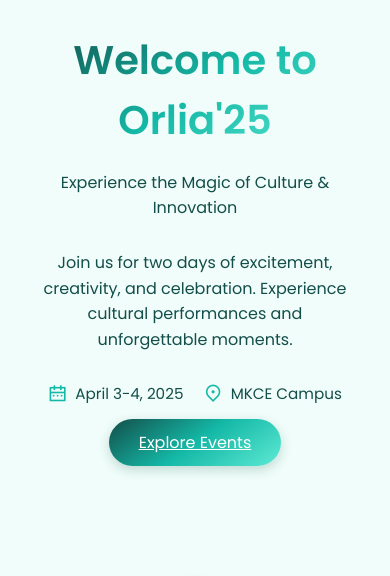
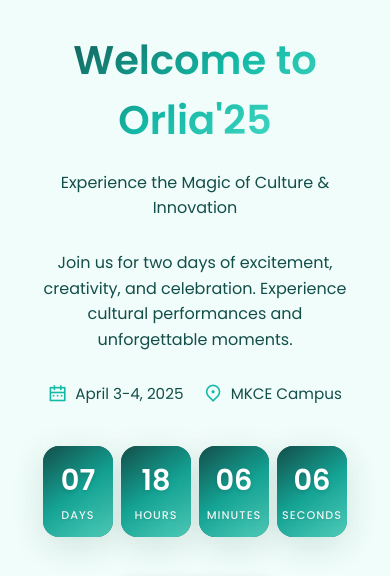
Before and after one commit to jayanthansenthilkumar/Orlia, a PHP site: page / in a window 390 px wide. Shown: the top 576 px of the page. Run offline with PHP 8.4, Linux system fonts and the light colour scheme.

Commit message:
Countdown added

```diff
--- a/assets/script/script.js
+++ b/assets/script/script.js
@@ -1,13 +1,22 @@
-// Add smooth scrolling for anchor links
-document.querySelectorAll(".nav-links a").forEach((anchor) => {
-  anchor.addEventListener("click", function (e) {
+// Add smooth scrolling for all anchor links and buttons
+document.querySelectorAll('a[href^="#"], .hero-btn').forEach(anchor => {
+    anchor.addEventListener('click', function(e) {
         e.preventDefault();
-    const targetId = this.getAttribute("href").substring(1);
+
+        // Get the target element
+        const targetId = this.getAttribute('href')?.substring(1) ||
+                        this.getAttribute('data-target');
         const targetElement = document.getElementById(targetId);
         if (targetElement) {
             targetElement.scrollIntoView({
-        behavior: "smooth",
+                behavior: 'smooth',
+                block: 'start'
             });
+            // Close mobile menu if exists
+            const mobileMenu = document.querySelector('.mobile-menu');
+            if (mobileMenu && mobileMenu.classList.contains('active')) {
+                mobileMenu.classList.remove('active');
+            }
         }
     });
 });
@@ -26,3 +35,43 @@ document.addEventListener("DOMContentLoaded", function () {
     });
   });
 });
+
+function updateCountdown() {
+    const countdownDate = new Date("April 2, 2025 09:00:00").getTime();
+
+    function update() {
+        const now = Date.now();
+        const distance = countdownDate - now;
+
+        const days = Math.floor(distance / (1000 * 60 * 60 * 24));
+        const hours = Math.floor((distance % (1000 * 60 * 60 * 24)) / (1000 * 60 * 60));
+        const minutes = Math.floor((distance % (1000 * 60 * 60)) / (1000 * 60));
+        const seconds = Math.floor((distance % (1000 * 60)) / 1000);
+
+        // Update countdown elements
+        const elements = document.querySelectorAll('.countdown-item span:first-child');
+        const values = [days, hours, minutes, seconds];
+
+        elements.forEach((element, index) => {
+            if (element) {
+                element.textContent = values[index].toString().padStart(2, '0');
+            }
+        });
+    }
+
+    // Run immediately
+    update();
+
+    // Update every second
+    return setInterval(update, 1000);
+}
+
+// Initialize countdown
+document.addEventListener('DOMContentLoaded', () => {
+    const interval = updateCountdown();
+
+    // Cleanup
+    window.addEventListener('beforeunload', () => {
+        clearInterval(interval);
+    });
+});
--- a/assets/styles/styles.css
+++ b/assets/styles/styles.css
@@ -270,11 +270,14 @@ h1, p {
     cursor: pointer;
     transition: all 0.3s ease;
     box-shadow: 0 4px 12px rgba(6, 78, 59, 0.2);
+    text-decoration: none;
+    display: inline-block;
 }
 
 .hero-btn:hover {
     transform: translateY(-2px);
-    box-shadow: 0 3px 10px rgba(6, 78, 59, 0.3);
+    box-shadow: 0 6px 15px rgba(6, 78, 59, 0.3);
+    color: white;
 }
 
 .hero-desc {
@@ -603,11 +606,14 @@ h1, p {
     cursor: pointer;
     transition: all 0.3s ease;
     box-shadow: 0 4px 12px rgba(6, 78, 59, 0.2);
+    text-decoration: none;
+    display: inline-block;
 }
 
 .hero-btn:hover {
     transform: translateY(-2px);
-    box-shadow: 0 3px 10px rgba(6, 78, 59, 0.3);
+    box-shadow: 0 6px 15px rgba(6, 78, 59, 0.3);
+    color: white;
 }
 
 .stick-note {
@@ -3935,3 +3941,113 @@ h1, p {
         font-size: 14px;
     }
 }
+
+.countdown-container {
+    display: flex;
+    gap: 1.2rem;
+    margin: 2.5rem 0;
+    justify-content: center;
+    padding: 1rem;
+    background: rgba(255, 255, 255, 0.1);
+    backdrop-filter: blur(8px);
+    border-radius: 20px;
+    border: 1px solid rgba(255, 255, 255, 0.2);
+}
+
+.countdown-item {
+    display: flex;
+    flex-direction: column;
+    align-items: center;
+    background: var(--primary-dark);
+    padding: 1.5rem 1rem;
+    border-radius: 16px;
+    min-width: 100px;
+    position: relative;
+    overflow: hidden;
+    box-shadow: 0 8px 32px rgba(6, 78, 59, 0.15);
+    transition: all 0.3s cubic-bezier(0.4, 0, 0.2, 1);
+}
+
+.countdown-item::before {
+    content: '';
+    position: absolute;
+    top: 0;
+    left: 0;
+    right: 0;
+    bottom: 0;
+    background: var(--gradient);
+    opacity: 0.8;
+    transition: opacity 0.3s ease;
+}
+
+.countdown-item:hover {
+    transform: translateY(-5px);
+}
+
+.countdown-item:hover::before {
+    opacity: 1;
+}
+
+.countdown-item span {
+    position: relative;
+    z-index: 1;
+}
+
+.countdown-item span:first-child {
+    font-size: 2.5rem;
+    font-weight: 700;
+    color: #fff;
+    text-shadow: 0 2px 4px rgba(0, 0, 0, 0.1);
+    margin-bottom: 0.3rem;
+}
+
+.countdown-item .label {
+    font-size: 0.85rem;
+    color: rgba(255, 255, 255, 0.9);
+    font-weight: 500;
+    text-transform: uppercase;
+    letter-spacing: 1.5px;
+    text-shadow: 0 1px 2px rgba(0, 0, 0, 0.1);
+}
+
+@media (max-width: 768px) {
+    .countdown-container {
+        gap: 0.8rem;
+        padding: 0.8rem;
+        margin: 2rem 0;
+    }
+
+    .countdown-item {
+        min-width: 80px;
+        padding: 1rem 0.8rem;
+    }
+
+    .countdown-item span:first-child {
+        font-size: 2rem;
+    }
+
+    .countdown-item .label {
+        font-size: 0.75rem;
+        letter-spacing: 1px;
+    }
+}
+
+@media (max-width: 480px) {
+    .countdown-container {
+        gap: 0.5rem;
+        padding: 0.5rem;
+    }
+
+    .countdown-item {
+        min-width: 70px;
+        padding: 0.8rem 0.5rem;
+    }
+
+    .countdown-item span:first-child {
+        font-size: 1.8rem;
+    }
+
+    .countdown-item .label {
+        font-size: 0.7rem;
+    }
+}
--- a/index.html
+++ b/index.html
@@ -33,6 +33,24 @@
                 <div class="hero-detail">
                     <i class="ri-map-pin-2-line"></i>
                     <span>MKCE Campus</span>
+                </div>
+            </div>
+            <div class="countdown-container">
+                <div class="countdown-item">
+                    <span id="days">00</span>
+                    <span class="label">Days</span>
+                </div>
+                <div class="countdown-item">
+                    <span id="hours">00</span>
+                    <span class="label">Hours</span>
+                </div>
+                <div class="countdown-item">
+                    <span id="minutes">00</span>
+                    <span class="label">Minutes</span>
+                </div>
+                <div class="countdown-item">
+                    <span id="seconds">00</span>
+                    <span class="label">Seconds</span>
                 </div>
             </div>
             <a href="#events" class="hero-btn">Explore Events</a>
@@ -437,5 +455,14 @@
         <p>&copy; 2025 TECHNOLOGY INNOVATION HUB. All Rights Reserved.</p>
     </footer>
     <script src="assets/script/script.js"></script>
+    <script>
+        // Check if countdown is working, if not reinitialize
+        setTimeout(() => {
+            const daysElement = document.getElementById('days');
+            if (daysElement && daysElement.textContent === '00') {
+                updateCountdown();
+            }
+        }, 1000);
+    </script>
 </body>
 </html>
```
Lines whose indentation alone changed are shown as unchanged.
